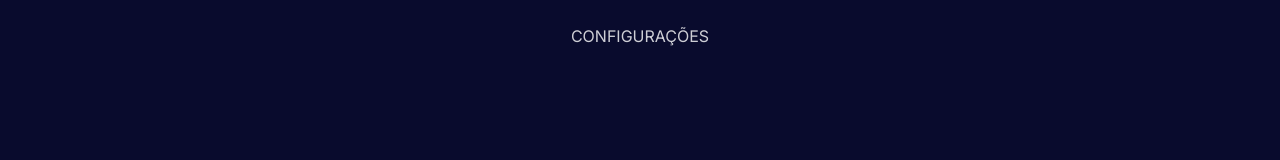
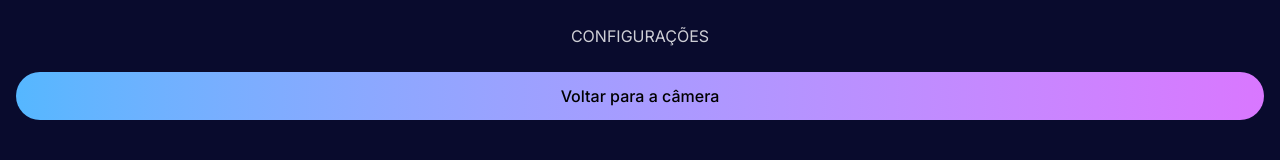
Before and after one commit to AlexIshikawa/jovi-app, a website: page src/pages/configuracoes/index.html in a window 1280 px wide. Drawn offline with nearby package versions, Linux system fonts and the light colour scheme; files that its build step writes are made by us from their sources.

Commit message:
feat: adicionar componente app-button reutilizável

```diff
--- a/index.html
+++ b/index.html
@@ -10,12 +10,16 @@
 </head>
 
 <body>
+
     <page-title>AI Camera</page-title>
+
     <main class="m-4">
         <app-card>
+
             <h2 class="text-2xl font-bold mb-2">
                 Sua câmera pronta para explorar o mundo
             </h2>
+
             <p class="text-white/70 mb-6">
                 Ative o Modo Viagem e transforme sua câmera em uma assistente inteligente
                 para registrar, descobrir e compartilhar cada momento da jornada.
@@ -23,11 +27,17 @@
 
             <img src="./src/assets/selfie.jpg" class="rounded-xl mb-6 w-full" alt="Selfie">
 
-            <a href="/src/pages/configuracoes/index.html"> Ativar modo viagem </a>
+            <app-button href="./src/pages/configuracoes/index.html">
+                Acessar Câmera Inteligente
+            </app-button>
 
-            <page-title class="flex items-center justify-center">Powered by Jovi AI - Origins</page-title>
+            <page-title class="flex items-center justify-center">
+                Powered by Jovi AI - Origins
+            </page-title>
+
         </app-card>
     </main>
+
 </body>
 
 </html>
--- /dev/null
+++ b/src/js/app-button.js
@@ -0,0 +1,33 @@
+class AppButton extends HTMLElement {
+    connectedCallback() {
+        const href = this.getAttribute("href") || "#";
+
+        const link = document.createElement("a");
+
+        link.href = href;
+
+        link.className = `
+            flex
+            items-center
+            justify-center
+            w-full
+            py-3
+            px-6
+            rounded-full
+            bg-gradient-to-r
+            from-brand-blue
+            to-brand-purple
+            text-black
+            text-center
+            font-medium
+        `;
+
+        while (this.firstChild) {
+            link.appendChild(this.firstChild);
+        }
+
+        this.appendChild(link);
+    }
+}
+
+customElements.define("app-button", AppButton);
--- a/src/js/main.js
+++ b/src/js/main.js
@@ -1,2 +1,3 @@
 import '../components/page-title.js';
 import '../components/card.js';
+import "./app-button.js";
--- a/src/pages/configuracoes/index.html
+++ b/src/pages/configuracoes/index.html
@@ -5,15 +5,25 @@
     <meta charset="UTF-8">
     <meta name="viewport" content="width=device-width, initial-scale=1.0">
     <title>Configurações</title>
-    <link rel="stylesheet" href="/dist/output.css">
-    <script type="module" src="/src/js/main.js"></script>
+
+    <link rel="stylesheet" href="../../../dist/output.css">
+    <script type="module" src="../../js/main.js"></script>
 </head>
 
 <body>
-    <page-title class="flex items-center justify-center">Configurações</page-title>
+
+    <page-title class="flex items-center justify-center">
+        Configurações
+    </page-title>
+
     <main class="m-4">
-        <!-- conteúdo da página vem aqui depois -->
+
+        <app-button href="../../../index.html">
+            Voltar para a câmera
+        </app-button>
+
     </main>
+
 </body>
 
 </html>
```
